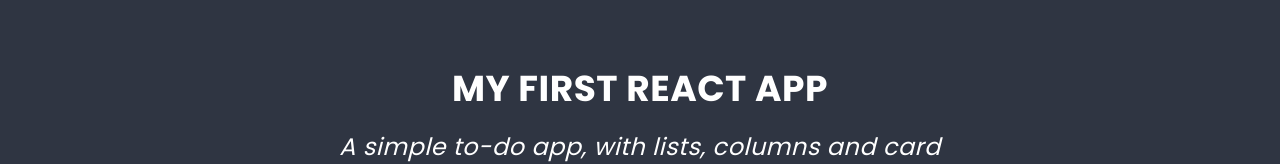
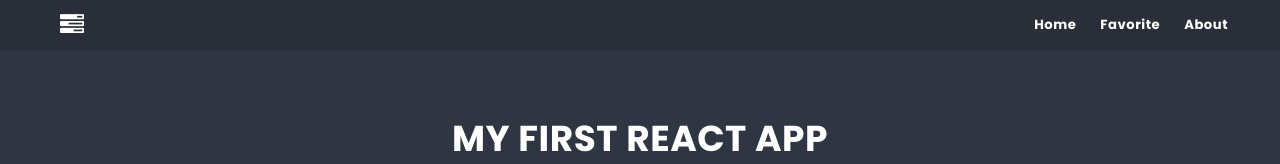
Before and after one commit to Slowinskip/to-do-reactApp, a React (Create React App) app: page / in a window 1280 px wide. Shown: the top 164 px of the page. Built offline with nearby package versions, Linux system fonts and the light colour scheme.

Commit message:
Add Component Navbar

```diff
--- a/package.json
+++ b/package.json
@@ -10,6 +10,7 @@
     "react": "^18.2.0",
     "react-dom": "^18.2.0",
     "react-redux": "7.2.5",
+    "react-router-dom": "6.0.1",
     "react-scripts": "5.0.1",
     "redux": "4.2.0",
     "redux-devtools-extension": "2.13.9",
--- a/src/App.js
+++ b/src/App.js
@@ -3,13 +3,17 @@ import SearchForm from './components/SearchForm/SearchForm'
 import List from './components/List/List';
 import Container
  from './components/Container/Container';
+ import Navbar from './components/NavBar/NavBar';
 const App = () => {
   return (
-    <Container>
-      <Hero />
-      <SearchForm />
-      <List />
-    </Container>
+    <main>
+      <Navbar />
+      <Container>
+        <Hero />
+        <SearchForm />
+        <List />
+      </Container>
+    </main>
   );
 };
 
--- /dev/null
+++ b/src/components/NavBar/NavBar.js
@@ -0,0 +1,25 @@
+import style from './NavBar.module.scss'
+
+
+const Navbar = () => {
+
+
+    return (
+        <nav>
+            <div className={style.navWrapper}>
+                <div className={style.spanDiv}>
+                    <span className='fa fa-tasks'></span>
+                </div>
+                <div className={style.ulDiv}>
+                    <ul className={style.navLinks}>
+                        <li>Home</li>
+                        <li>Favorite</li>
+                        <li>About</li>
+                    </ul>
+                </div>
+            </div>
+        </nav>
+    )
+}
+
+export default Navbar;
--- /dev/null
+++ b/src/components/NavBar/NavBar.module.scss
@@ -0,0 +1,31 @@
+@import '../../styles/settings.scss';
+
+nav {
+    width: 100%;
+    background-color: darken($color-dark, 3%);
+    height: 50px;
+
+}
+
+.navWrapper {
+    max-width: 1200px;
+    height: 100%;
+    margin: 0 auto;
+    display: flex;
+    justify-content: space-between;
+    align-items: center;
+}
+
+.navLinks {
+    display: inline-flex;
+    list-style: none;
+}
+li {
+    padding: $base-size;
+    font-weight: bold;
+}
+
+.spanDiv {
+    font-size: 24px;
+    padding: 20px 20px;
+}
```
Also changed, not shown: 1 other file (tests, documents, lock files or other folders).
